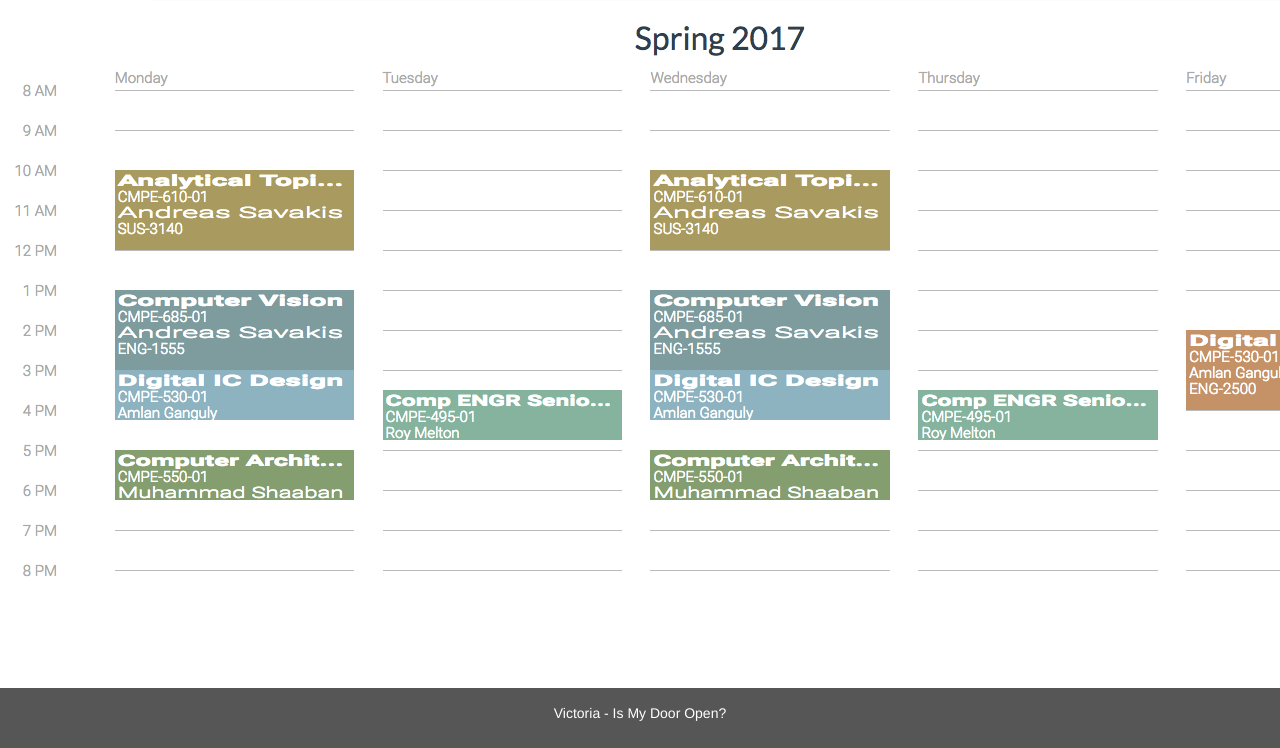
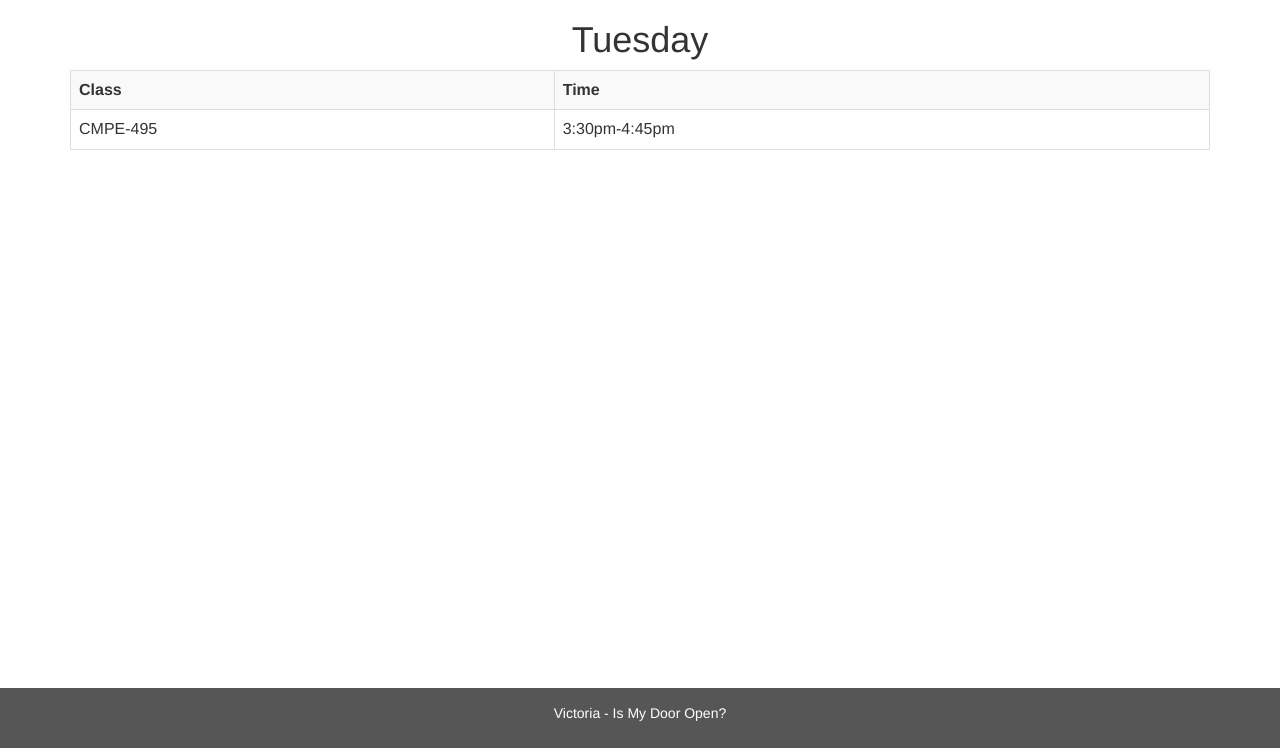
Before and after one commit to VictoriaWeaver/IsMyDoorOpen, a Flask app: page /schedule in a window 1280 px wide; the page is wider, and only the part inside the window is pictured. Shown: the part 52-800 px from the top of that part. Run offline with Flask 2, Linux system fonts and the light colour scheme; some libraries are stand-ins or nearby versions.

Commit message:
Add spring schedule the to schedule page

```diff
--- a/app/templates/schedule.html
+++ b/app/templates/schedule.html
@@ -2,7 +2,7 @@
 {% block navigation %}
 <ul class="nav navbar-nav">
     <li><a href="/">Home</a></li>
-    <li class="active"><a href="/talpacket">Schedule</a></li>
+    <li class="active"><a href="/schedule">Schedule</a></li>
 </ul>
 <ul class="nav navbar-nav navbar-right">
     <li><a href="/talpacket">Tal Packet</a></li>
@@ -11,6 +11,123 @@
 
 {% block content %}
 <center>
-    <img src="/static/img/schedule.png" class="img-rounded" >
+    <!--get the data. Display the classes for the corresponding day-->
+    <div>
+        {% if day==0 %}
+        <h1>Monday</h1>
+        <!--Monday classes-->
+        <div class="container">
+            <div class="table-responsive">
+                <table class="table table-striped table-bordered">
+                    <tr>
+                        <th>Class</th>
+                        <th>Time</th>
+                    </tr>
+                    <tr>
+                        <td>CMPE-610</td>
+                        <td>10:00am-11:50am</td>
+                    </tr>
+                    <tr>
+                        <td>CMPE-685</td>
+                        <td>1:00pm-2:50pm</td>
+                    </tr>
+                    <tr>
+                        <td>CMPE-530</td>
+                        <td>3:00pm-4:15pm</td>
+                    </tr>
+                    <tr>
+                        <td>CMPE-550</td>
+                        <td>5:00pm-6:15pm</td>
+                    </tr>
+                </table>
+            </div>
+        </div>
+        {% elif day==1 %}
+        <h1>Tuesday</h1>
+        <!--Tuesday classes-->
+        <div class="container">
+            <div class="table-responsive">
+                <table class="table table-striped table-bordered">
+                    <tr>
+                        <th>Class</th>
+                        <th>Time</th>
+                    </tr>
+                    <tr>
+                        <td>CMPE-495</td>
+                        <td>3:30pm-4:45pm</td>
+                    </tr>
+                </table>
+            </div>
+        </div>
+        {% elif day==2 %}
+        <h1>Wednesday</h1>
+        <!--Wednesday classes-->
+        <div class="container">
+            <div class="table-responsive">
+                <table class="table table-striped table-bordered">
+                    <tr>
+                        <th>Class</th>
+                        <th>Time</th>
+                    </tr>
+                    <tr>
+                        <td>CMPE-610</td>
+                        <td>10:00am-11:50am</td>
+                    </tr>
+                    <tr>
+                        <td>CMPE-685</td>
+                        <td>1:00pm-2:50pm</td>
+                    </tr>
+                    <tr>
+                        <td>CMPE-530</td>
+                        <td>3:00pm-4:15pm</td>
+                    </tr>
+                    <tr>
+                        <td>CMPE-550</td>
+                        <td>5:00pm-6:15pm</td>
+                    </tr>
+                </table>
+            </div>
+        </div>
+        {% elif day==3 %}
+        <h1>Thursday</h1>
+        <!--Thursday classes-->
+        <div class="container">
+            <div class="table-responsive">
+                <table class="table table-striped table-bordered">
+                    <tr>
+                        <th>Class</th>
+                        <th>Time</th>
+                    </tr>
+                    <tr>
+                        <td>CMPE-495</td>
+                        <td>3:30pm-4:45pm</td>
+                    </tr>
+                </table>
+            </div>
+        </div>
+        {% elif day==4 %}
+        <h1>Friday</h1>
+        <!--Friday classes-->
+        <div class="container">
+            <div class="table-responsive">
+                <table class="table table-striped table-bordered">
+                    <tr>
+                        <th>Class</th>
+                        <th>Time</th>
+                    </tr>
+                    <tr>
+                        <td>CMPE-530-Lab</td>
+                        <td>2:00pm-3:50pm</td>
+                    </tr>
+                </table>
+            </div>
+        </div>
+        {% else %}
+        <h1>It's the weekend! No classes today!</h1>
+        <img src="/static/img/hobbes.jpg" class="img-rounded">
+        {% endif %}
+    </div>
+
+    <!--<img src="/static/img/schedule.png" class="img-rounded">-->
 </center>
 {% endblock %}
--- a/app/views.py
+++ b/app/views.py
@@ -1,5 +1,6 @@
 from flask import render_template
 from app import app
+import datetime
 
 @app.route('/')
 def home():
@@ -11,4 +12,6 @@ def talpacket():
 
 @app.route('/schedule')
 def schedule():
-    return render_template('schedule.html')  # render a template
+    weekday = datetime.datetime.today().weekday()
+    print ('hello {}'.format(weekday))
+    return render_template('schedule.html', day=weekday)  # render a template
```
Also changed, not shown: app/static/img/hobbes.jpg (added).
